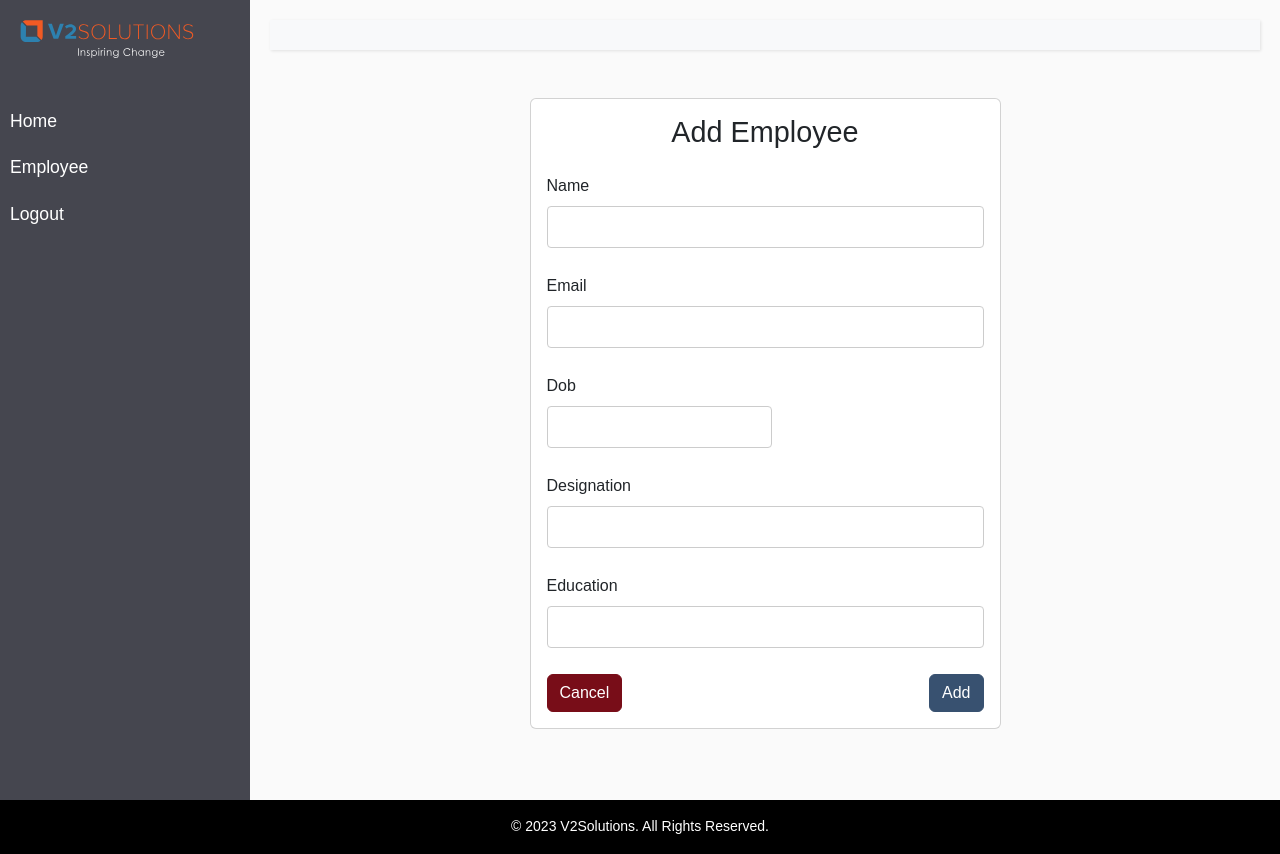
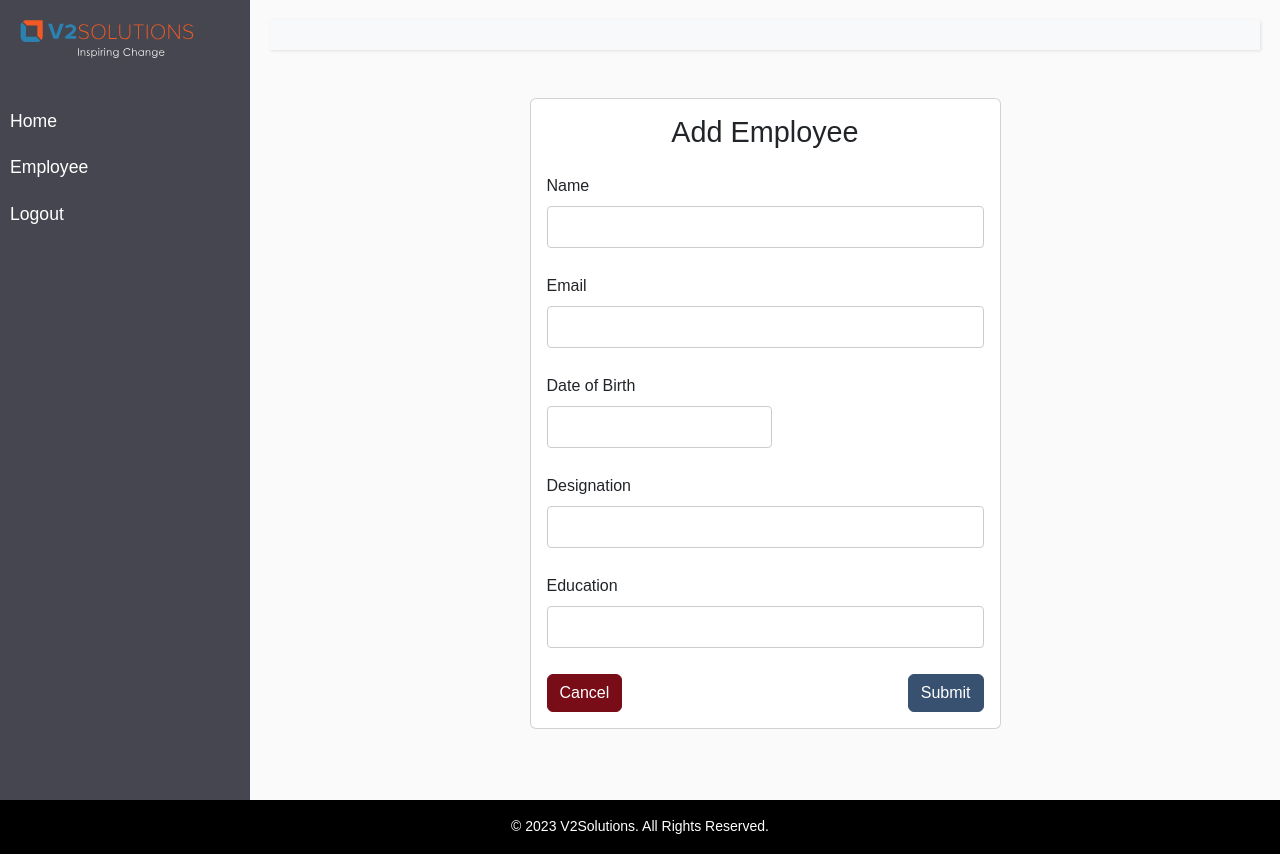
Before and after one commit to v2dev/v2solutions-reactjs-boilerplate, a React app: page /employee/add in a window 1280 px wide. Built offline with nearby package versions, Linux system fonts and the light colour scheme; sample sign-in values are in the browser's storage.

Commit message:
Update base form with field and make it dynamic form

```diff
--- a/src/components/Employee/EmployeeForm.jsx
+++ b/src/components/Employee/EmployeeForm.jsx
@@ -1,12 +1,12 @@
-import React, { useState, useEffect } from 'react';
-import DatePicker from 'react-datepicker';
+import React, { useState } from 'react';
 import 'react-datepicker/dist/react-datepicker.css';
 import API_ENDPOINTS from '../../configs/apiConfig';
 import useCrudApi from '../../hooks/useCrudApi';
 import { connect } from 'react-redux';
 import { addEmployee as addEmployeeAction, updateEmployee as updateEmployeeAction } from '../../redux/employeeActions';
-import { Link, useNavigate, useParams } from 'react-router-dom';
+import { useNavigate, useParams } from 'react-router-dom';
 import moment from 'moment';
+import BaseForm from '../UI/BaseForm/BaseForm';
 
 const EmployeeForm = ({ addEmployee, updateEmployee, employees }) => {
   const apiEndpoint = API_ENDPOINTS.EMPLOYEES;
@@ -15,105 +15,51 @@ const EmployeeForm = ({ addEmployee, updateEmployee, employees }) => {
   const navigate = useNavigate();
   const { id } = useParams();
 
-  const [employeeData, setEmployeeData] = useState({
-    emp_id: '',
-    name: '',
-    email: '',
-    dob: '',
-    designation: '',
-    education: '',
-  });
+  const inputConfig = [
+    { name: 'name', label: 'Name', type: 'text', required: true },
+    { name: 'email', label: 'Email', type: 'text', required: true },
+    { name: 'dob', label: 'Date of Birth', type: 'date', required: true },
+    { name: 'designation', label: 'Designation', type: 'text', required: true },
+    { name: 'education', label: 'Education', type: 'text', required: true },
+  ];
 
-  const [dobDatePicker, setDobDatePicker] = useState(null);
+  const validationLogic = (formData) => {
+    const errors = {};
 
-  const [formErrors, setFormErrors] = useState({});
-  const [isEdit, setIsEdit] = useState(false);
-  const [errorMessage, setErrorMessage] = useState('');
+    inputConfig.forEach((config) => {
+      const { name, label, type, required } = config;
 
-  useEffect(() => {
-    if (id) {
-      fetchEmployeeData();
-    }
-  }, [id, employees, navigate]);
+      if (required && (!formData[name] || formData[name].trim() === '')) {
+        errors[name] = `${label} is required`;
+      }
 
-  const fetchEmployeeData = async () => {
+      if (type === 'date' && formData[name]) {
+        const today = moment();
+        const dob = moment(formData[name], 'YYYY-MM-DD');
+        const isDobValid = today.diff(dob, 'years') >= 18;
+
+        if (!isDobValid) {
+          errors[name] = 'Must be at least 18 years old.';
+        }
+      }
+    });
+
+    return errors;
+  };
+
+  const handleSubmit = async (formData) => {
     try {
-      const response = await getData(`/${id}`);
-      if (response && !response.error) {
-        const formattedEmployeeData = { ...response };
-        setEmployeeData(formattedEmployeeData);
-        setIsEdit(true);
-        const dobDate = moment(formattedEmployeeData.dob, 'YYYY-MM-DD').toDate();
-        setDobDatePicker(dobDate);
-
+      const response = id ? await updateData(`${id}`, formData) : await postData(formData);
+      if (response.error) {
+        // Handle error
       } else {
-        navigate('/employee');
+        const action = id ? updateEmployee : addEmployee;
+        action(response.data);
+        setSuccessMessage(`Employee ${id ? 'updated' : 'added'} successfully.`);
+        navigate('/employee', { state: { successMessage } });
       }
     } catch (error) {
-      console.error('Error fetching employee data:', error);
-      navigate('/employee');
-    }
-  };
-
-  const handleInputChange = (e) => {
-    const { name, value } = e.target;
-
-    // Validate dob with moment.js for both formats (YYYY-MM-DD and DD-MM-YYYY)
-    const isValidDob = moment(value, ['YYYY-MM-DD'], true).isValid();
-
-    setEmployeeData({ ...employeeData, [name]: value });
-    setFormErrors({
-      ...formErrors,
-      [name]: name === 'dob' && !isValidDob ? 'Invalid date format. Use dd-mm-yyyy ' : '',
-    });
-  };
-
-  const handleDateChange = (date) => {
-    const selectedDate = moment(date).format('YYYY-MM-DD');
-
-    // Validate dob to be at least 18 years ago
-    const today = moment();
-    const dob = moment(selectedDate);
-    const isDobValid = today.diff(dob, 'years') >= 18;
-
-    setEmployeeData({ ...employeeData, dob: selectedDate });
-    setFormErrors({
-      ...formErrors,
-      dob: isDobValid ? '' : 'Employee must be at least 18 years old.',
-    });
-
-    setDobDatePicker(date);
-  };
-
-  const validateForm = () => {
-    const errors = {};
-    ['name', 'email', 'dob', 'designation', 'education'].forEach((field) => {
-      if (!employeeData[field]) {
-        errors[field] = `${field.charAt(0).toUpperCase() + field.slice(1)} is required`;
-      }
-    });
-    setFormErrors(errors);
-    return Object.keys(errors).length === 0;
-  };
-
-  const handleSubmit = async (e) => {
-    e.preventDefault();
-    if (validateForm()) {
-      try {
-        const response = isEdit ? await updateData(`${id}`, employeeData) : await postData(employeeData);
-        if (response.error) {
-          setErrorMessage(response.error);
-        } else {
-          const action = isEdit ? updateEmployee : addEmployee;
-          action(response.data);
-          setSuccessMessage(`Employee ${isEdit ? 'updated' : 'added'} successfully.`);
-          navigate('/employee', { state: { successMessage: `Employee ${isEdit ? 'updated' : 'added'} successfully.` } });
-          setEmployeeData({ emp_id: '', name: '', email: '', dob: '', designation: '', education: '' });
-        }
-      } catch (error) {
-        console.error(`Error ${isEdit ? 'updating' : 'adding'} employee:`, error);
-        setErrorMessage(`Failed to ${isEdit ? 'update' : 'add'} employee. Please try again.`);
-      }
+      // Handle error
     }
   };
 
@@ -123,44 +69,13 @@ const EmployeeForm = ({ addEmployee, updateEmployee, employees }) => {
         <div className="col-md-6">
           <div className="card">
             <div className="card-body">
-              <h2 className="text-center mb-4">{isEdit ? 'Edit Employee' : 'Add Employee'}</h2>
-              <form onSubmit={handleSubmit}>
-                {successMessage && <div className="alert alert-success">{successMessage}</div>}
-                {errorMessage && <div className="alert alert-danger">{errorMessage}</div>}
-
-                {['name', 'email', 'dob', 'designation', 'education'].map((field) => (
-                  <div key={field} className="mb-3">
-                    <label htmlFor={field} className="form-label">{field.charAt(0).toUpperCase() + field.slice(1)}</label>
-                    {field === 'dob' ? (
-                      <DatePicker
-                        selected={dobDatePicker}
-                        onChange={handleDateChange}
-                        className={`form-control ${formErrors[field] ? 'is-invalid' : ''}`}
-                        dateFormat="dd-MM-yyyy"
-                      />
-                    ) : (
-                      <input
-                        type="text"
-                        className={`form-control ${formErrors[field] ? 'is-invalid' : ''}`}
-                        id={field}
-                        name={field}
-                        value={employeeData[field]}
-                        onChange={handleInputChange}
-                      />
-                    )}
-                    {formErrors[field] && <div className={`invalid-feedback ${formErrors[field] ? 'd-block' : ''}`}>{formErrors[field]}</div>}
-                  </div>
-                ))}
-
-                <div className="d-flex justify-content-between">
-                  <Link to="/employee" className="btn btn-danger">
-                    Cancel
-                  </Link>
-                  <button type="submit" className="btn btn-primary">
-                    {isEdit ? 'Update' : 'Add'}
-                  </button>
-                </div>
-              </form>
+              <h2 className="text-center mb-4">{id ? 'Edit Employee' : 'Add Employee'}</h2>
+              <BaseForm
+                inputConfig={inputConfig}
+                validationLogic={validationLogic}
+                onSubmit={handleSubmit}
+                navigate={() => navigate('/employee')}
+              />
             </div>
           </div>
         </div>
@@ -168,6 +83,7 @@ const EmployeeForm = ({ addEmployee, updateEmployee, employees }) => {
     </div>
   );
 };
+
 
 const mapStateToProps = (state) => ({
   employees: state.employees,
--- /dev/null
+++ b/src/components/UI/BaseForm/BaseForm.jsx
@@ -0,0 +1,92 @@
+import React, { useState, useEffect } from 'react';
+import DatePicker from 'react-datepicker';
+import 'react-datepicker/dist/react-datepicker.css';
+import moment from 'moment';
+
+const BaseForm = ({ inputConfig, onSubmit, validationLogic, navigate, initialData }) => {
+  const [formData, setFormData] = useState(initialData || {});
+  const [datePicker, setDatePicker] = useState(null);
+  const [formErrors, setFormErrors] = useState({});
+
+  useEffect(() => {
+    if (initialData) {
+      setFormData(initialData);
+      if (inputConfig.some((config) => config.type === 'date')) {
+        const dobDate = moment(initialData.dob, 'YYYY-MM-DD').toDate();
+        setDatePicker(dobDate);
+      }
+    }
+  }, [initialData, inputConfig]);
+
+  const handleInputChange = (e) => {
+    const { name, value } = e.target;
+    setFormData({ ...formData, [name]: value });
+  };
+
+  const handleDateChange = (date) => {
+    const selectedDate = moment(date).format('YYYY-MM-DD');
+    setFormData({ ...formData, dob: selectedDate });
+    setDatePicker(date);
+  };
+
+  const validateForm = () => {
+    const errors = validationLogic(formData);
+    setFormErrors(errors);
+    return Object.keys(errors).length === 0;
+  };
+
+  const handleSubmit = (e) => {
+    e.preventDefault();
+    if (validateForm()) {
+      onSubmit(formData);
+    }
+  };
+
+  return (
+    <form onSubmit={handleSubmit}>
+      {inputConfig.map((config) => (
+        <div key={config.name} className="mb-3">
+          <label htmlFor={config.name} className="form-label">
+            {config.label}
+          </label>
+          {config.type === 'date' ? (
+            <DatePicker
+              selected={datePicker}
+              onChange={handleDateChange}
+              className={`form-control ${formErrors[config.name] ? 'is-invalid' : ''}`}
+              dateFormat="dd-MM-yyyy"
+            />
+          ) : (
+            <input
+              type="text"
+              className={`form-control ${formErrors[config.name] ? 'is-invalid' : ''}`}
+              id={config.name}
+              name={config.name}
+              value={formData[config.name] || ''}
+              onChange={handleInputChange}
+            />
+          )}
+          {formErrors[config.name] && (
+            <div className={`invalid-feedback ${formErrors[config.name] ? 'd-block' : ''}`}>
+              {formErrors[config.name]}
+            </div>
+          )}
+        </div>
+      ))}
+      <div className="d-flex justify-content-between">
+      {navigate && (
+        <button type="button" className="btn btn-danger ml-2" onClick={() => navigate()}>
+          Cancel
+        </button>
+
+      )}
+      <button type="submit" className="btn btn-primary">
+        Submit
+      </button>
+
+      </div>
+    </form>
+  );
+};
+
+export default BaseForm;
--- a/src/components/UI/ListBase/ListBase.jsx
+++ b/src/components/UI/ListBase/ListBase.jsx
@@ -42,7 +42,7 @@ const ListBase = ({
     try {
       const response = await fetchData(`?page=${page}&limit=${rowsPerPage}&sort=${sortOrder}&sortedColumn=${sortColumn}&filter=${filterValue}`);
       if (response && !response.error) {
-        setData(response.employees);
+        setData(response.data);
         setTotalPages(response.totalPages);
         setCurrentPage(page);
       } else if (response && response.error) {
@@ -127,8 +127,7 @@ const ListBase = ({
         <button
           className="btn btn-danger"
           onClick={() => {
-            setDeletingItem(item);
-            setConfirmDelete(true);
+             setConfirmDelete(item);
           }}
         >
           Delete
@@ -223,7 +222,7 @@ const ListBase = ({
                         <button
                           type="button"
                           className="btn btn-secondary"
-                          onClick={() => setConfirmDelete(false)}
+                          onClick={() => setConfirmDelete(item)}
                         >
                           Cancel
                         </button>
--- a/src/configs/apiConfig.js
+++ b/src/configs/apiConfig.js
@@ -1,6 +1,6 @@
 const API_ENDPOINTS = {
   TODOS: "/todos",
-  EMPLOYEES: "/employee",
+  EMPLOYEES: "/employees",
 
 }
 
```
Also changed, not shown: src/hooks/useCrudApi.js (+6 -8 lines), src/redux/authActions.js (+5 -5 lines).
